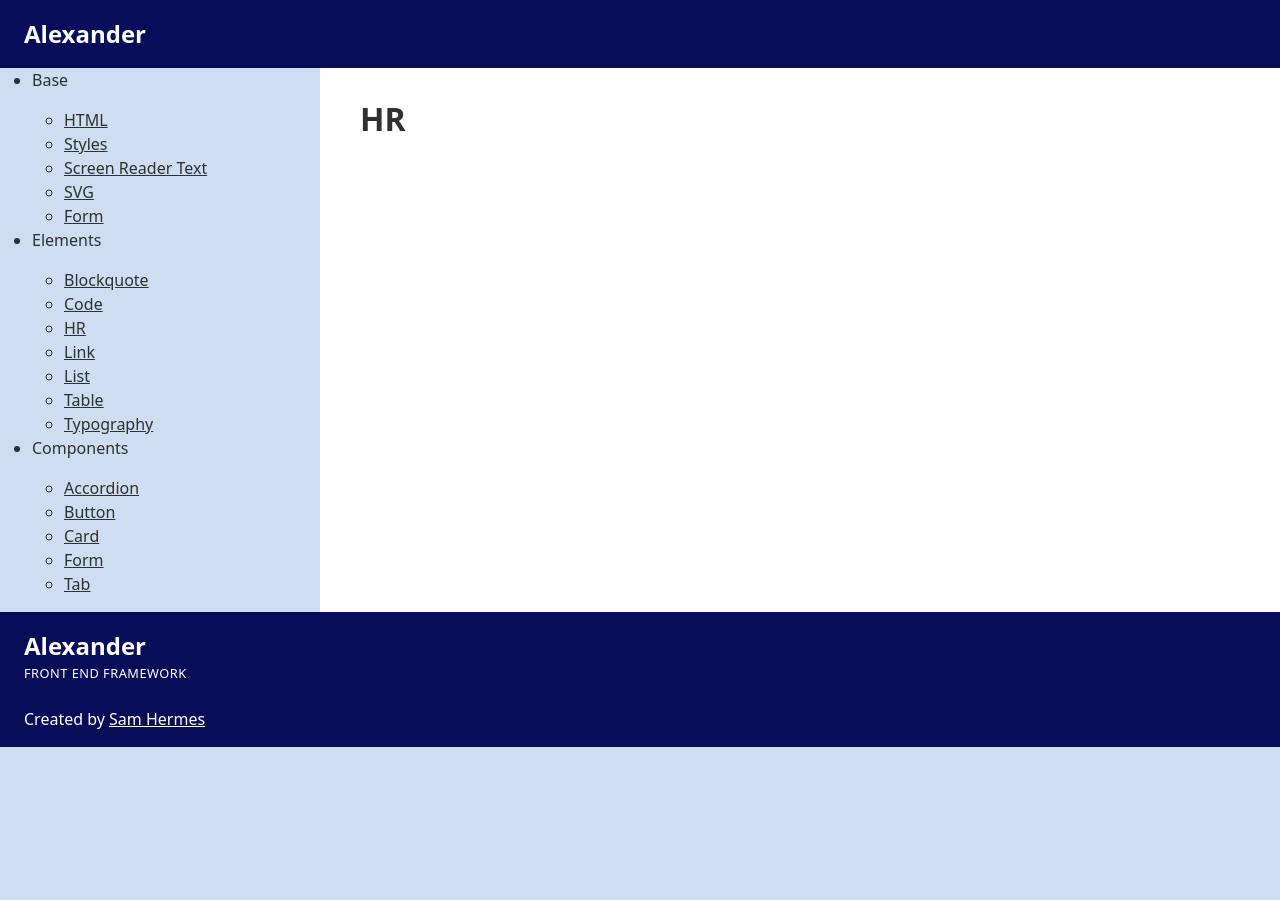
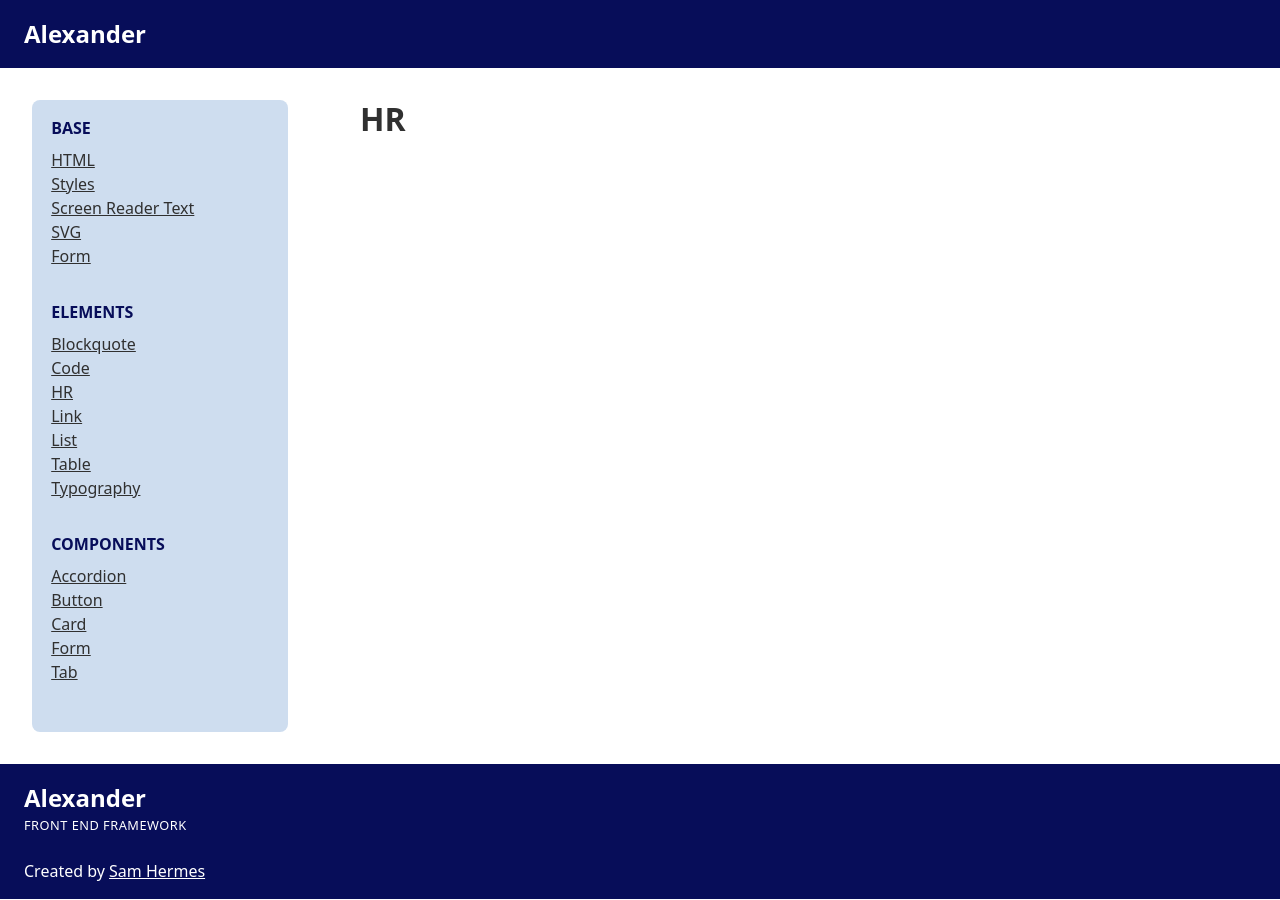
Before and after one commit to samhermes/alexander, a Jekyll site: the page built from docs/elements/hr.md, in a window 1280 px wide. Built offline with Jekyll 4.4.1, drawn with Linux system fonts in a browser that asks for light colours.

Commit message:
Update page nav styles

```diff
--- a/docs/_includes/page-nav.html
+++ b/docs/_includes/page-nav.html
@@ -1,6 +1,6 @@
-<ul>
+<ul class="nav-top">
     <li>
-        <p>Base</p>
+        <p class="nav-parent">Base</p>
         <ul>
             <li><a href="{{ site.baseurl }}/base/html">HTML</a></li>
             <li><a href="{{ site.baseurl }}/base/styles">Styles</a></li>
@@ -10,7 +10,7 @@
         </ul>
     </li>
     <li>
-        <p>Elements</p>
+        <p class="nav-parent">Elements</p>
         <ul>
             <li><a href="{{ site.baseurl }}/elements/blockquote">Blockquote</a></li>
             <li><a href="{{ site.baseurl }}/elements/code">Code</a></li>
@@ -22,7 +22,7 @@
         </ul>
     </li>
     <li>
-        <p>Components</p>
+        <p class="nav-parent">Components</p>
         <ul>
             <li><a href="{{ site.baseurl }}/components/accordion">Accordion</a></li>
             <li><a href="{{ site.baseurl }}/components/button">Button</a></li>
--- a/docs/_sass/global.scss
+++ b/docs/_sass/global.scss
@@ -1,6 +1,5 @@
 body {
     font-family: system-ui, -apple-system, "Segoe UI", Roboto, "Helvetica Neue", Arial, "Noto Sans", "Liberation Sans", sans-serif, "Apple Color Emoji", "Segoe UI Emoji", "Segoe UI Symbol", "Noto Color Emoji";
-    background: $blue-extra-light;
 }
 
 .site-header {
@@ -30,6 +29,32 @@ body {
 
     @media screen and (min-width: 40em) {
         grid-template-columns: 1fr 3fr;
+    }
+}
+
+.page-nav {
+    ul {
+        list-style: none;
+        margin: 0;
+        padding: 0;
+    }
+
+    .nav-top {
+        background: $blue-extra-light;
+        margin: 2rem;
+        border-radius: 0.5rem;
+        padding: 1rem 1.2rem;
+
+        > li {
+            margin-bottom: 2rem;
+        }
+    }
+
+    .nav-parent {
+        font-weight: 600;
+        color: $blue-dark;
+        text-transform: uppercase;
+        margin-bottom: 0.5rem;
     }
 }
 
```
